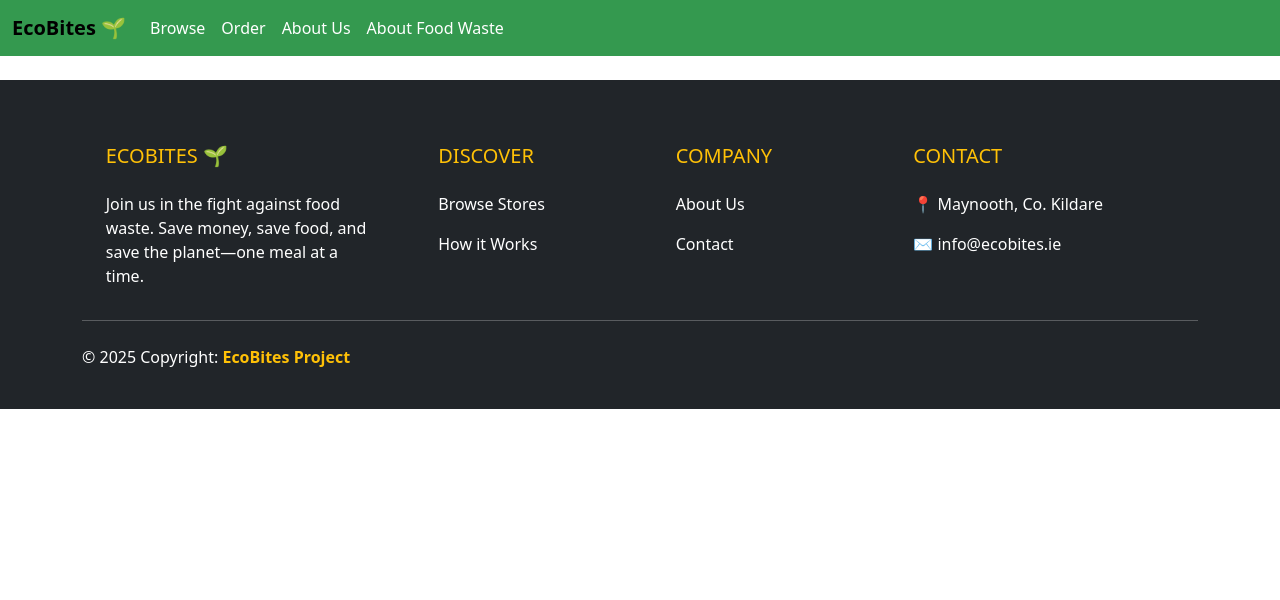
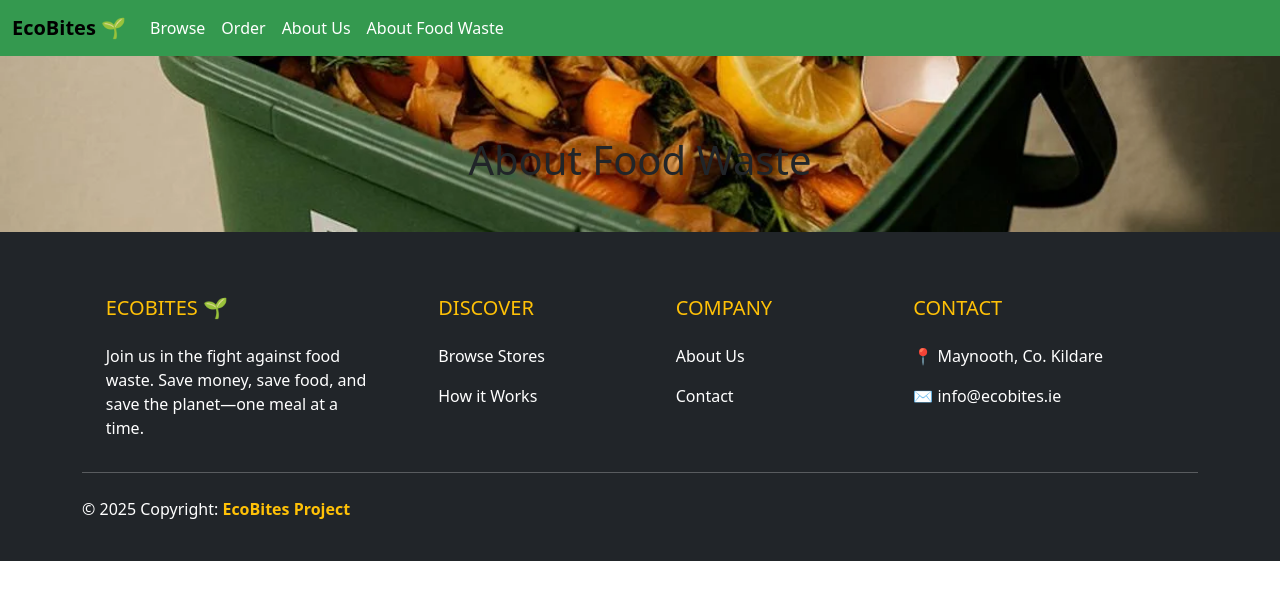
Before and after one commit to 22abad/CS385Project, a React (Create React App) app: page /AboutFoodWaste in a window 1280 px wide. Shown: the top 600 px of the page. Built offline with nearby package versions, Linux system fonts and the light colour scheme.

Commit message:
Fixed weird header and footer spacing, started About Food Waste

```diff
--- a/src/App.js
+++ b/src/App.js
@@ -26,7 +26,7 @@ export default function App() {
         {/*Navigation to About Us Page*/}
         <Route path="/about" element={<AboutUs />} />
         {/*Navigation to Food Wase info page*/}
-        <Route path="/food-waste" element={<AboutFoodWaste />} />
+        <Route path="/AboutFoodWaste" element={<AboutFoodWaste />} />
       </Routes>
       <div id="Footer" className="container-fluid p-0">
         <Footer />
--- a/src/components/Footer.js
+++ b/src/components/Footer.js
@@ -4,7 +4,7 @@ import "../styles.css";
 function Footer() {
   return (
     // Main Footer Container: Dark background, white text
-    <footer className="bg-dark text-white pt-5 pb-4 mt-5">
+    <footer className="bg-dark text-white pt-5 pb-4">
       <div className="container text-center text-md-start">
         <div className="row text-center text-md-start">
           {/* Column 1: Brand & Mission Statement */}
--- a/src/components/Header.js
+++ b/src/components/Header.js
@@ -1,13 +1,5 @@
 import "../styles.css";
 import React from "react";
-
-import BrowsePage from "../pages/BrowsePage";
-
-import OrderPage from "../pages/OrderPage";
-
-import AboutUs from "../pages/AboutUs";
-
-import AboutFoodWaste from "../pages/AboutFoodWaste";
 
 import { Link } from "react-router-dom";
 
@@ -57,9 +49,6 @@ function Header() {
           </div>
         </div>
       </nav>
-
-      {/* Spacer to prevent content from being hidden behind fixed navbar */}
-      <div style={{ marginTop: "80px" }}></div>
     </>
   );
 }
--- a/src/pages/AboutFoodWaste.js
+++ b/src/pages/AboutFoodWaste.js
@@ -1,3 +1,9 @@
 export default function AboutFoodWaste() {
-  return <></>;
+  return (
+    <>
+      <div className="WastePageTitle container-fluid">
+        <h1>About Food Waste</h1>
+      </div>
+    </>
+  );
 }
--- a/src/pages/MainContent.js
+++ b/src/pages/MainContent.js
@@ -9,7 +9,7 @@ function MainContent() {
   return (
     <>
       <div className="main container-fluid">
-        {/* --- Intro Section (Teammate's Design) --- */}
+        {/* --- Intro Section (Alyssa's Design) --- */}
         <h1 id="MainHeader">Prevent Food Waste Today!</h1>
 
         <div className="row top-circles">
--- a/src/styles.css
+++ b/src/styles.css
@@ -1,13 +1,7 @@
-/* --- General Styles --- */
-.bg {
-  background-image: url("https://www.publicdomainpictures.net/pictures/170000/velka/leaf-texture-1463652166QZu.jpg");
-  height: auto;
-  text-align: center;
-  width: 100vw;
-  padding-top: 5vh;
-  padding-bottom: 5vh;
-  background-size: cover;
-  background-position: center;
+/* --- Body Style Override --- */
+body {
+  margin: 0;
+  padding-top: 56px;
 }
 
 /* --- Navbar Styles --- */
@@ -125,3 +119,15 @@
   font-weight: bold;
   transform: rotate(-15deg);
 }
+
+/* --- Food Waste Page Background Image --- */
+.WastePageTitle {
+  background-image: url(./content/FoodWaste.png);
+  height: auto;
+  text-align: center;
+  width: 100vw;
+  padding-top: 10vh;
+  padding-bottom: 5vh;
+  background-size: cover;
+  background-position: center;
+}
```
Also changed, not shown: src/content/FoodWaste.png (added).
